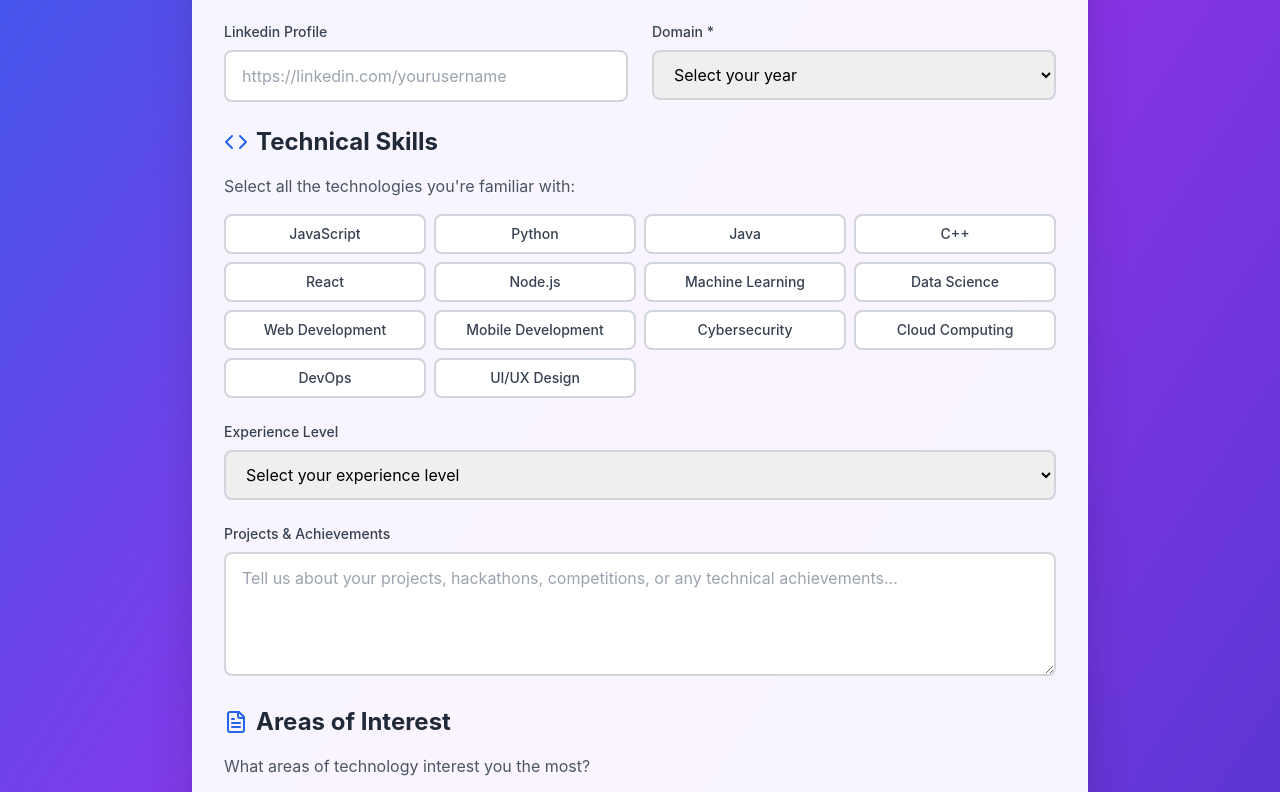
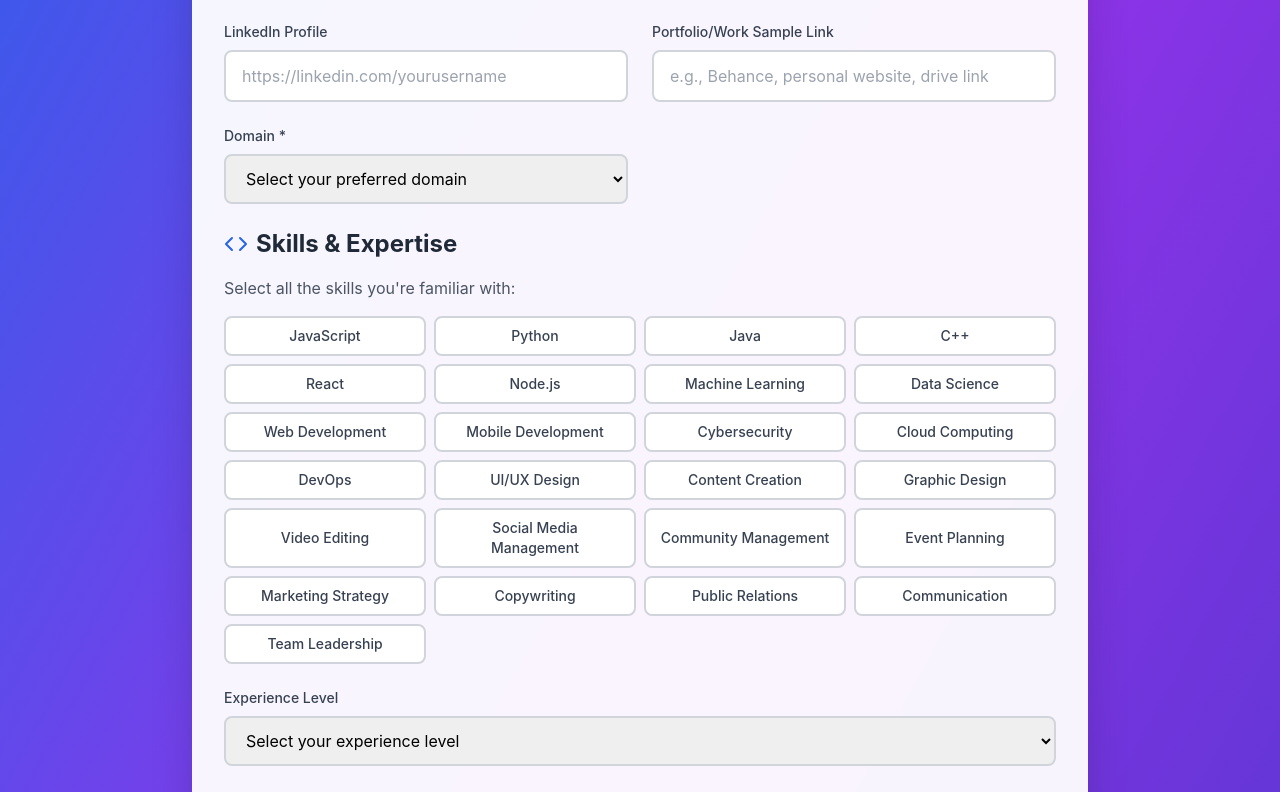
Before and after one commit to SOUMYA0023/CLUB-WEBSITE, a React (Vite) app: page /recruitment-form in a window 1280 px wide. Shown: the part 562-1354 px from the top of the page. Built offline with nearby package versions, Linux system fonts and the light colour scheme; no server answers.

Commit message:
form fixed

```diff
--- a/package.json
+++ b/package.json
@@ -14,7 +14,9 @@
     "lucide-react": "^0.344.0",
     "react": "^18.3.1",
     "react-dom": "^18.3.1",
-    "react-router-dom": "^6.30.1"
+    "react-router-dom": "^6.30.1",
+    "react-toast": "^1.0.3",
+    "react-toastify": "^11.0.5"
   },
   "devDependencies": {
     "@eslint/js": "^9.9.1",
--- a/src/App.tsx
+++ b/src/App.tsx
@@ -10,11 +10,12 @@ import JoinUs from './components/JoinUs';
 import Contact from './components/Contact';
 import Footer from './components/Footer';
 import Recruitment from './pages/Recruitment';
+import { ToastContainer} from 'react-toastify';
 
 function App() {
   return (
     <div className="min-h-screen bg-white dark:bg-gray-900 transition-colors duration-300">
-
+      <ToastContainer></ToastContainer>
       <Routes>
         <Route
           path="/"
--- a/src/pages/Recruitment.tsx
+++ b/src/pages/Recruitment.tsx
@@ -1,8 +1,8 @@
 import React, { useState } from 'react';
-import { User, Mail, Phone, Code, Calendar, FileText, Send, CheckCircle, AlertCircle } from 'lucide-react';
+import { User, Mail, Phone, Code, Calendar, FileText, Send, CheckCircle, AlertCircle, Link } from 'lucide-react';
+
+// Use the VITE_BACKEND_URL environment variable, with a fallback
 const backendUrl = import.meta.env.VITE_BACKEND_URL;
-
-console.log("Backend URL:", backendUrl);
 
 interface FormData {
   fullName: string;
@@ -19,6 +19,7 @@ interface FormData {
   github: string;
   linkedin: string;
   domain:string;
+  portfolioLink: string; // New field for portfolio/work samples
 }
 
 const Recruitment: React.FC = () => {
@@ -36,22 +37,30 @@ const Recruitment: React.FC = () => {
     availability: '',
     github: '',
     linkedin: '',
-    domain:''
+    domain:'',
+    portfolioLink: '' // Initialize new field
   });
 
   const [submitted, setSubmitted] = useState(false);
   const [errors, setErrors] = useState<Partial<FormData>>({});
 
+  // Expanded skill options to include non-technical skills
   const skillOptions = [
     'JavaScript', 'Python', 'Java', 'C++', 'React', 'Node.js',
     'Machine Learning', 'Data Science', 'Web Development', 'Mobile Development',
-    'Cybersecurity', 'Cloud Computing', 'DevOps', 'UI/UX Design'
+    'Cybersecurity', 'Cloud Computing', 'DevOps', 'UI/UX Design',
+    'Content Creation', 'Graphic Design', 'Video Editing', 'Social Media Management',
+    'Community Management', 'Event Planning', 'Marketing Strategy', 'Copywriting',
+    'Public Relations', 'Communication', 'Team Leadership'
   ];
 
+  // Expanded interest options to include non-technical interests
   const interestOptions = [
     'Web Development', 'Mobile Apps', 'AI/ML', 'Data Analytics',
     'Cybersecurity', 'Cloud Technologies', 'IoT', 'Blockchain',
-    'Game Development', 'AR/VR', 'Robotics', 'Open Source'
+    'Game Development', 'AR/VR', 'Robotics', 'Open Source',
+    'Content Creation', 'Digital Marketing', 'Event Management', 'Community Building',
+    'Creative Writing', 'Graphic Design', 'Video Production', 'Public Speaking', 'Leadership'
   ];
 
   const handleInputChange = (e: React.ChangeEvent<HTMLInputElement | HTMLTextAreaElement | HTMLSelectElement>) => {
@@ -96,27 +105,28 @@ const Recruitment: React.FC = () => {
     return Object.keys(newErrors).length === 0;
   };
 
-   const handleSubmit = async () => {
+  const handleSubmit = async () => {
     if (validateForm()) {
       try {
-        const response = await fetch("https://intellects-backend.onrender.com/", {
+        const response = await fetch(backendUrl, { // Using backendUrl here
           method: 'POST',
           headers: {
             'Content-Type': 'application/json'
           },
           body: JSON.stringify(formData)
-
         });
         const result = await response.json();
         if (result.result === 'success') {
           setSubmitted(true);
         } else {
-          alert("Submission failed. Please try again.");
+          // Using a custom message box instead of alert()
+          console.error("Submission failed:", result);
+          alert("Submission failed. Please try again."); // Fallback to alert for now, ideally a custom modal
         }
       } catch (error) {
         console.log(formData);
         console.error("Error submitting form:", error);
-        alert("There was an error. Please try again.");
+        alert("There was an error. Please try again."); // Fallback to alert for now, ideally a custom modal
       }
     }
   };
@@ -140,7 +150,7 @@ const Recruitment: React.FC = () => {
   }
 
   return (
-    <div className="min-h-screen bg-gradient-to-br from-blue-600 via-purple-600 to-indigo-700 p-4">
+    <div className="min-h-screen bg-gradient-to-br from-blue-600 via-purple-600 to-indigo-700 p-4 font-inter">
       <div className="max-w-4xl mx-auto">
         {/* Header */}
         <div className="text-center mb-8">
@@ -254,7 +264,7 @@ const Recruitment: React.FC = () => {
             </div>
 
             <div className="space-y-2">
-              <label className="block text-sm font-medium text-gray-700">Linkedin Profile</label>
+              <label className="block text-sm font-medium text-gray-700">LinkedIn Profile</label>
               <input
                 type="url"
                 name="linkedin"
@@ -262,6 +272,19 @@ const Recruitment: React.FC = () => {
                 onChange={handleInputChange}
                 className="w-full px-4 py-3 border-2 border-gray-300 rounded-lg focus:ring-2 focus:ring-blue-500 focus:border-blue-500 transition-all"
                 placeholder="https://linkedin.com/yourusername"
+              />
+            </div>
+
+            {/* New field for Portfolio/Work Sample Link */}
+            <div className="space-y-2">
+              <label className="block text-sm font-medium text-gray-700">Portfolio/Work Sample Link</label>
+              <input
+                type="url"
+                name="portfolioLink"
+                value={formData.portfolioLink}
+                onChange={handleInputChange}
+                className="w-full px-4 py-3 border-2 border-gray-300 rounded-lg focus:ring-2 focus:ring-blue-500 focus:border-blue-500 transition-all"
+                placeholder="e.g., Behance, personal website, drive link"
               />
             </div>
 
@@ -275,7 +298,7 @@ const Recruitment: React.FC = () => {
                   errors.domain ? 'border-red-500' : 'border-gray-300'
                 }`}
               >
-                <option value="">Select your year</option>
+                <option value="">Select your preferred domain</option>
                 <option value="technical">Technical</option>
                 <option value="social media">Social Media</option>
                 <option value="creative and content">Content and Creative</option>
@@ -284,13 +307,13 @@ const Recruitment: React.FC = () => {
               {errors.domain && <p className="text-red-500 text-sm flex items-center"><AlertCircle className="w-4 h-4 mr-1" />{errors.domain}</p>}
             </div>
 
-            {/* Technical Skills */}
+            {/* Skills & Expertise (formerly Technical Skills) */}
             <div className="md:col-span-2">
               <h2 className="text-2xl font-bold text-gray-800 mb-4 flex items-center">
                 <Code className="w-6 h-6 mr-2 text-blue-600" />
-                Technical Skills
+                Skills & Expertise
               </h2>
-              <p className="text-gray-600 mb-4">Select all the technologies you're familiar with:</p>
+              <p className="text-gray-600 mb-4">Select all the skills you're familiar with:</p>
               <div className="grid grid-cols-2 md:grid-cols-4 gap-2">
                 {skillOptions.map((skill) => (
                   <button
@@ -299,7 +322,7 @@ const Recruitment: React.FC = () => {
                     onClick={() => handleSkillToggle(skill)}
                     className={`px-3 py-2 rounded-lg border-2 transition-all text-sm font-medium ${
                       formData.skills.includes(skill)
-                        ? 'bg-blue-600 text-white border-blue-600 transform'
+                        ? 'bg-blue-600 text-white border-blue-600 transform scale-105'
                         : 'bg-white text-gray-700 border-gray-300 hover:border-blue-400'
                     }`}
                   >
@@ -325,7 +348,7 @@ const Recruitment: React.FC = () => {
               </select>
             </div>
 
-            {/* Projects */}
+            {/* Projects & Achievements (updated placeholder) */}
             <div className="md:col-span-2 space-y-2">
               <label className="block text-sm font-medium text-gray-700">Projects & Achievements</label>
               <textarea
@@ -334,17 +357,17 @@ const Recruitment: React.FC = () => {
                 onChange={handleInputChange}
                 rows={4}
                 className="w-full px-4 py-3 border-2 border-gray-300 rounded-lg focus:ring-2 focus:ring-blue-500 focus:border-blue-500 transition-all"
-                placeholder="Tell us about your projects, hackathons, competitions, or any technical achievements..."
+                placeholder="Tell us about your projects, hackathons, events organized, content created, or any relevant achievements..."
               />
             </div>
 
-            {/* Interests */}
+            {/* Areas of Interest & Focus (formerly Areas of Interest) */}
             <div className="md:col-span-2">
               <h2 className="text-2xl font-bold text-gray-800 mb-4 flex items-center">
                 <FileText className="w-6 h-6 mr-2 text-blue-600" />
-                Areas of Interest
+                Areas of Interest & Focus
               </h2>
-              <p className="text-gray-600 mb-4">What areas of technology interest you the most?</p>
+              <p className="text-gray-600 mb-4">What areas of technology or club activities interest you the most?</p>
               <div className="grid grid-cols-2 md:grid-cols-4 gap-2">
                 {interestOptions.map((interest) => (
                   <button
@@ -397,7 +420,7 @@ const Recruitment: React.FC = () => {
           </div>
 
           {/* Submit Button */}
-                      <div className="mt-8 text-center">
+          <div className="mt-8 text-center">
             <button
               onClick={handleSubmit}
               className="bg-gradient-to-r from-blue-600 to-purple-600 hover:from-blue-700 hover:to-purple-700 text-white px-8 py-4 rounded-xl font-bold text-lg shadow-lg transform hover:scale-105 transition-all duration-200 flex items-center mx-auto"
```
Also changed, not shown: 1 other file (tests, documents, lock files or other folders).
